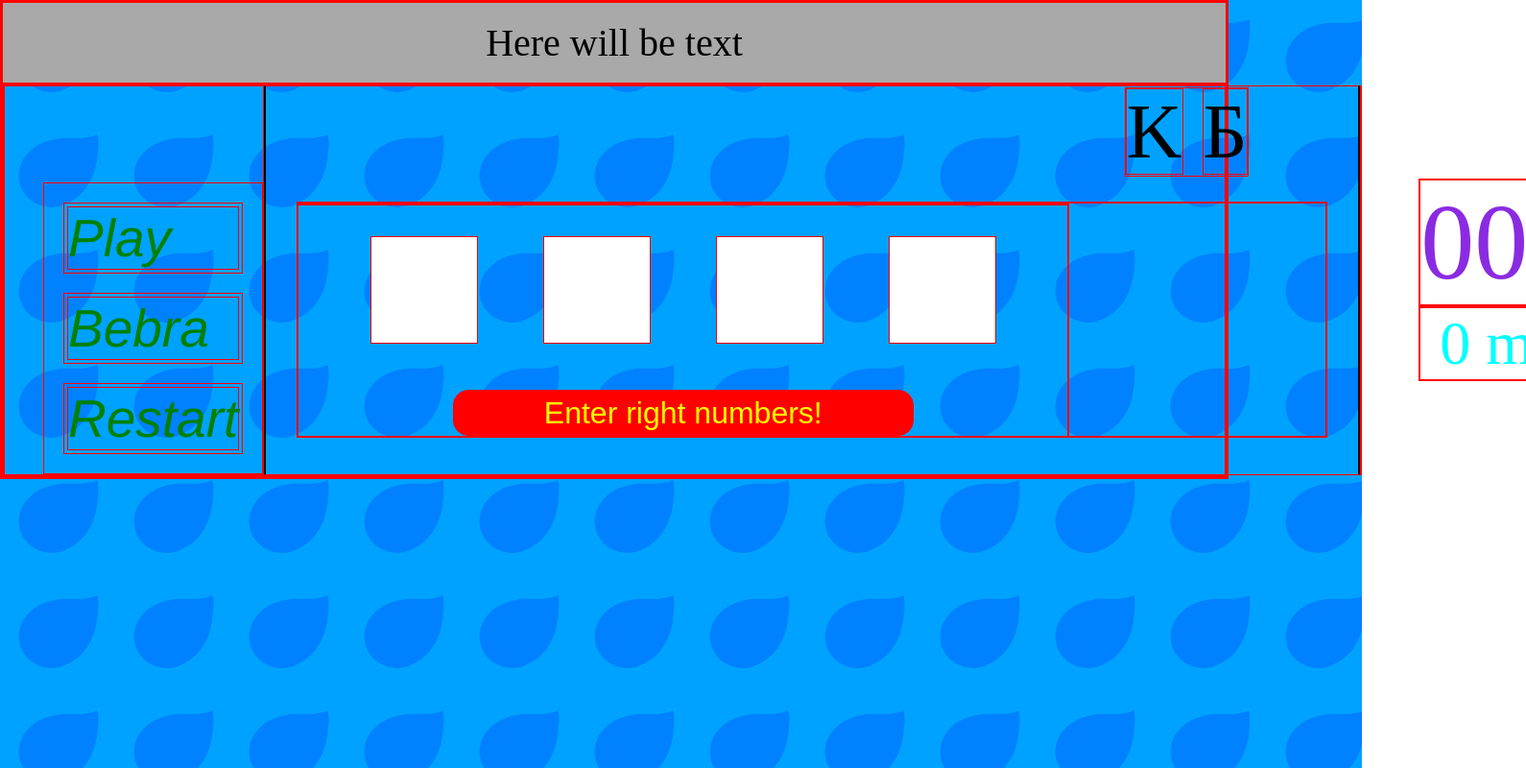
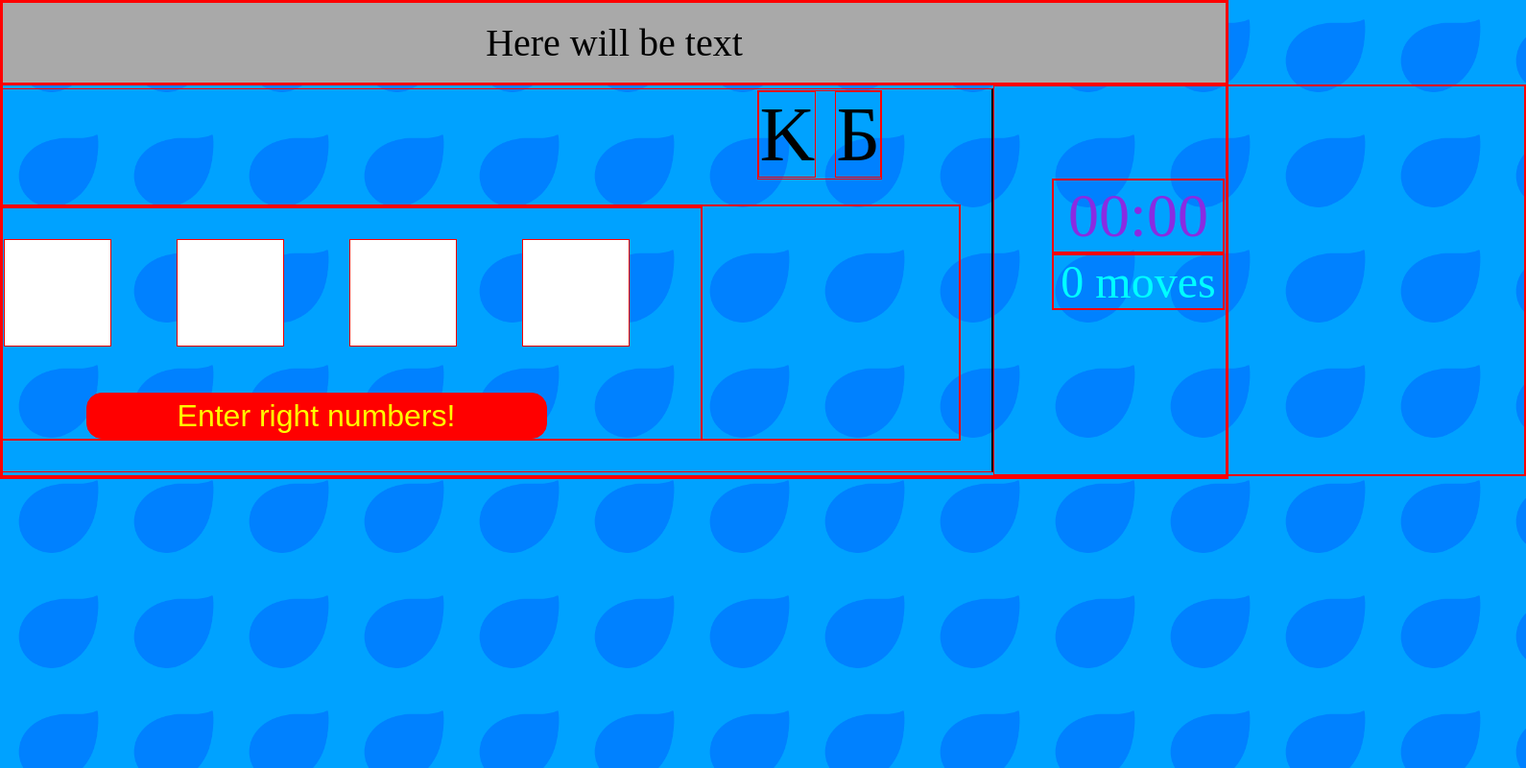
Before and after one commit to DimoNika/CB_game, a plain HTML site: page index.html in a window 1280 px wide. Shown: the whole page at 96% size, 1590 px wide, since content can reach past the window. Drawn offline with Linux system fonts and the light colour scheme.

Commit message:
Tried to do responsible webpage
Looks strange, didn't commit in master

```diff
--- a/index.html
+++ b/index.html
@@ -22,7 +22,7 @@
                     </li>
                     <li>
                         <button class="nav_button">
-                            <p class="nav_button_text">Bebra</p>
+                            <p class="nav_button_text">Next</p>
                         </button>
                     </li>
                     <li>
--- a/main.css
+++ b/main.css
@@ -27,17 +27,25 @@ body{
     background-size: 120px;
     /* height: 2000px;    TEMP for TEST */
     overflow-y: scroll;
+    overflow-x: hidden;
 }
 
 
+.main_div {
+    display: grid;
+    align-content: center;
+    justify-content: center;
+}
 
 .main_section {
     display: flex;
     align-self: center;
-    max-width: 2092px;
-    /* min-width: 1700px; */
+    max-width: 1900px;
+    min-width: 1900px;
+
 
 }
+
 
 
 nav {
@@ -93,6 +101,7 @@ nav ul li{
     border-right: 2px solid black;
     flex: 3;
     background: none;
+    align-self: center;
 }
 
 .right_content{
@@ -306,3 +315,34 @@ span{
     color: green;
     text-decoration: underline;
 }
+
+@media (max-width: 1900px) {
+    nav {
+        visibility: hidden;
+        flex: 0;
+        width: 0;
+    }
+    .middle_content {
+        margin-left: 100px;
+    }
+    /* .right_content {
+        visibility: hidden;
+        flex: 0;
+    } */
+
+}
+
+@media (max-width: 1630px) {
+    .middle_content {
+        margin-left: 200px;
+    }
+    .stopWatch_holder {
+        font-size: 4rem;
+    }
+    .moves_counter{
+        font-size: 3rem;
+    }
+    .stopWatch_moves_container {
+        width: 180px;
+    }
+}
```
